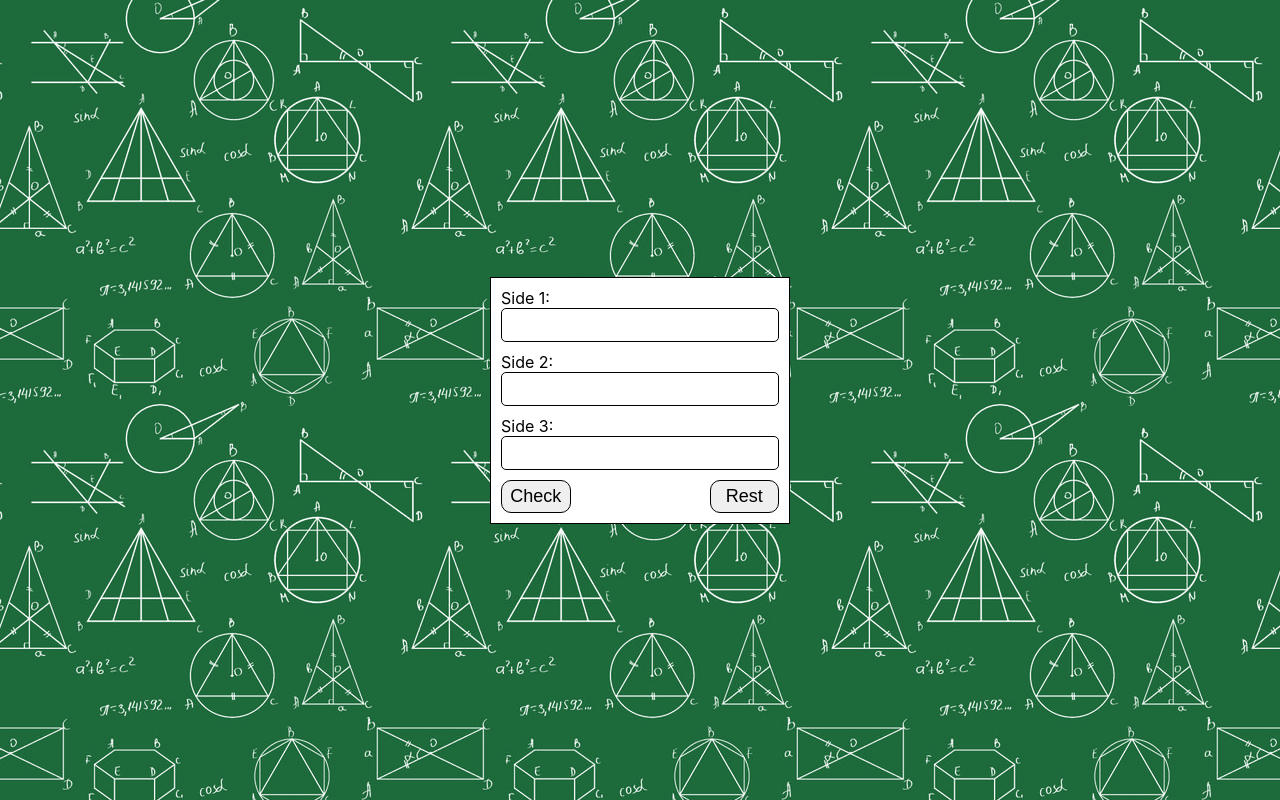
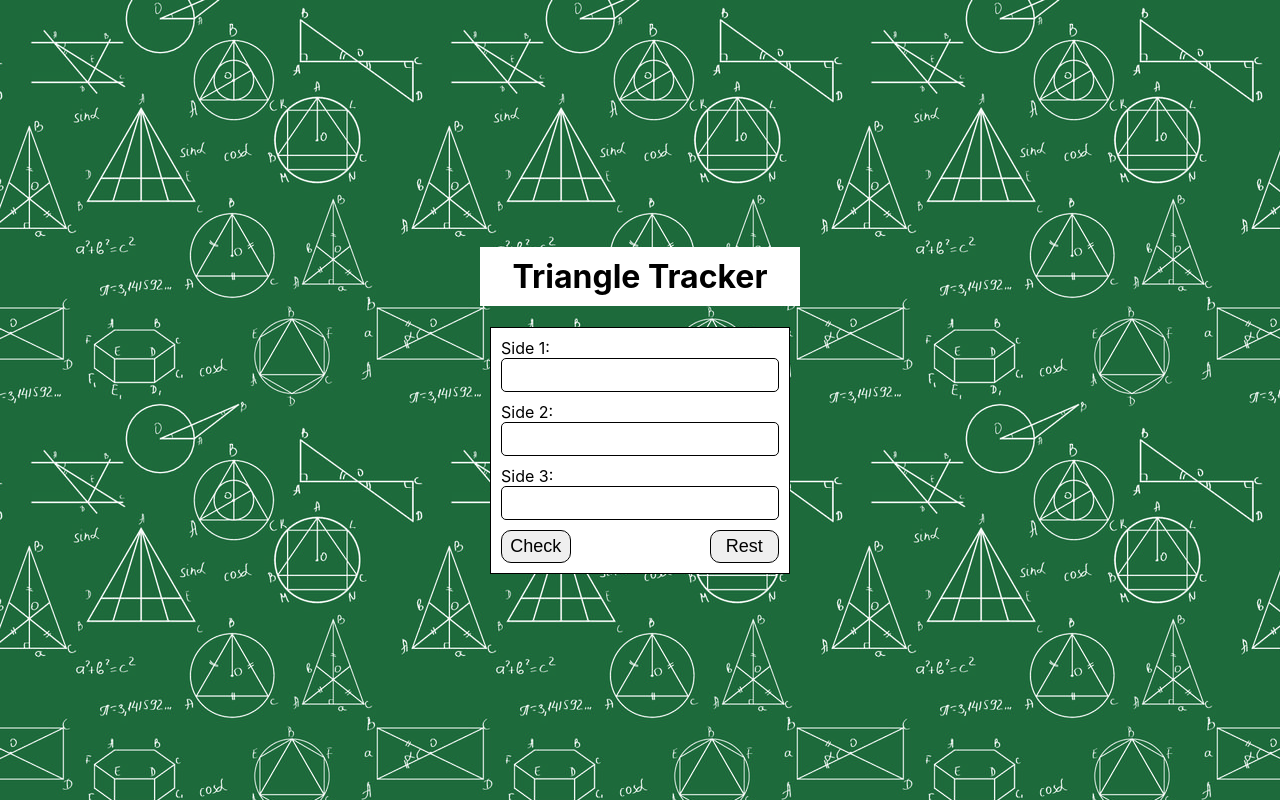
Before and after one commit to ElreyB/ts-triangle-tracker, a React (Create React App) app: page / in a window 1280 px wide. Built offline with nearby package versions, Linux system fonts and the light colour scheme.

Commit message:
made Form component

```diff
--- a/src/App.tsx
+++ b/src/App.tsx
@@ -1,59 +1,23 @@
 import React, { useState } from "react";
 import styled from "styled-components/macro";
+import Form from "./components/Form";
+import { State } from "./types";
+import { triangleType } from "./utils";
 
 const Wrapper = styled.div`
   display: flex;
   align-items: center;
   justify-content: center;
+  flex-direction: column;
   height: 100vh;
 `;
 
-const Form = styled.form`
-  border: 1px solid black;
-  min-height: 200px;
-  min-width: 300px;
+const Header = styled.h1`
   background-color: white;
-  padding: 10px;
+  min-width: 25%;
+  text-align: center;
+  padding: 10px 0;
 `;
-
-const FormField = styled.div`
-  margin-bottom: 10px;
-`;
-
-const Input = styled.input`
-  width: 100%;
-  height: 34px;
-  padding: 6px 12px;
-  font-size: 14px;
-  border-radius: 5px;
-  border: 1px solid black;
-`;
-
-const Label = styled.label`
-  display: block;
-  width: 100%;
-`;
-
-const Button = styled.button<{ width: number }>`
-  width: ${({ width }) => `${width}%`};
-  padding: 5px;
-  font-size: 18px;
-  border-radius: 10px;
-  border: 1px solid black;
-`;
-
-const ButtonGroup = styled.div`
-  display: flex;
-  justify-content: space-between;
-  align-items: center;
-`;
-
-type State = {
-  side1: string;
-  side2: string;
-  side3: string;
-  type: string;
-};
 
 const defaultState = {
   side1: "",
@@ -62,25 +26,7 @@ const defaultState = {
   type: "",
 };
 
-function triangleType(side1: number, side2: number, side3: number): string {
-  let type = "";
-  if (side1 === side2 && side2 === side3) {
-    type = "equilateral";
-  } else if (
-    side1 + side2 <= side3 ||
-    side1 + side3 <= side2 ||
-    side2 + side3 <= side1
-  ) {
-    type = "Not a Triangle";
-  } else if (side1 === side2 || side1 === side3 || side2 === side3) {
-    type = "sosceles";
-  } else if (side1 !== side2 && side1 !== side3 && side2 !== side3) {
-    type = "scalene";
-  }
-  return type;
-}
-
-function App({ width = 25 }: { width?: number }): JSX.Element {
+function App(): JSX.Element {
   const [state, setState] = useState<State>(defaultState);
   const { side1, side2, side3 } = state;
 
@@ -102,7 +48,16 @@ function App({ width = 25 }: { width?: number }): JSX.Element {
 
   return (
     <Wrapper>
-      <Form onSubmit={handleCheck}>
+      <Header>Triangle Tracker</Header>
+      <Form
+        handleCheck={handleCheck}
+        handleOnchange={handleOnchange}
+        side1={side1}
+        side2={side2}
+        side3={side3}
+        setState={() => setState(defaultState)}
+      />
+      {/* <Form onSubmit={handleCheck}>
         <FormField>
           <Label htmlFor="side1">Side 1:</Label>
           <Input
@@ -145,7 +100,7 @@ function App({ width = 25 }: { width?: number }): JSX.Element {
             Rest
           </Button>
         </ButtonGroup>
-      </Form>
+      </Form> */}
     </Wrapper>
   );
 }
--- /dev/null
+++ b/src/components/Form/Form.tsx
@@ -0,0 +1,104 @@
+import React from "react";
+import styled from "styled-components/macro";
+import { State } from "../../types";
+
+export type FormProps = {
+  handleCheck: React.FormEventHandler<HTMLFormElement>;
+  handleOnchange: React.FormEventHandler<HTMLInputElement>;
+  setState: () => void;
+} & State;
+
+const StyledForm = styled.form`
+  border: 1px solid black;
+  min-height: 200px;
+  min-width: 300px;
+  background-color: white;
+  padding: 10px;
+`;
+
+const FormField = styled.div`
+  margin-bottom: 10px;
+`;
+
+const Input = styled.input`
+  width: 100%;
+  height: 34px;
+  padding: 6px 12px;
+  font-size: 14px;
+  border-radius: 5px;
+  border: 1px solid black;
+`;
+
+const Label = styled.label`
+  display: block;
+  width: 100%;
+`;
+
+const Button = styled.button<{ width: number }>`
+  width: ${({ width }) => `${width}%`};
+  padding: 5px;
+  font-size: 18px;
+  border-radius: 10px;
+  border: 1px solid black;
+`;
+
+const ButtonGroup = styled.div`
+  display: flex;
+  justify-content: space-between;
+  align-items: center;
+`;
+
+function Form({
+  handleCheck,
+  handleOnchange,
+  side1,
+  side2,
+  side3,
+  setState,
+}: FormProps): JSX.Element {
+  const width = 25;
+  return (
+    <StyledForm onSubmit={handleCheck}>
+      <FormField>
+        <Label htmlFor="side1">Side 1:</Label>
+        <Input
+          type="number"
+          name="side1"
+          id="side1"
+          value={side1}
+          onChange={handleOnchange}
+        />
+      </FormField>
+      <FormField>
+        <Label htmlFor="side2">Side 2:</Label>
+        <Input
+          type="number"
+          name="side2"
+          id="side2"
+          value={side2}
+          onChange={handleOnchange}
+        />
+      </FormField>
+      <FormField>
+        <Label htmlFor="side3">Side 3:</Label>
+        <Input
+          type="number"
+          name="side3"
+          id="side3"
+          value={side3}
+          onChange={handleOnchange}
+        />
+      </FormField>
+      <ButtonGroup>
+        <Button width={width} type="submit">
+          Check
+        </Button>
+        <Button width={width} type="button" onClick={setState}>
+          Rest
+        </Button>
+      </ButtonGroup>
+    </StyledForm>
+  );
+}
+
+export default Form;
--- /dev/null
+++ b/src/components/Form/index.js
@@ -0,0 +1 @@
+export { default } from "./Form";
--- a/src/styles/theme.ts
+++ b/src/styles/theme.ts
@@ -1,5 +1,5 @@
 // JS reimplementation of Style Closet scales for use in styled-components
-const colors = {
+export const colors = {
   blue: "#2179ee",
   green: "#00cc9a",
   coral: "#ff6759",
@@ -16,7 +16,7 @@ const colors = {
   grey60: "#30363d",
 };
 
-const secondaryColors = {
+export const secondaryColors = {
   blue10: "#ade7ff",
   blue20: "#61bcff",
   blue30: "#2179ee",
--- /dev/null
+++ b/src/types.tsx
@@ -0,0 +1,6 @@
+export type State = {
+  side1: string;
+  side2: string;
+  side3: string;
+  type?: string;
+};
--- /dev/null
+++ b/src/utils.ts
@@ -0,0 +1,21 @@
+export function triangleType(
+  side1: number,
+  side2: number,
+  side3: number
+): string {
+  let type = "";
+  if (side1 === side2 && side2 === side3) {
+    type = "equilateral";
+  } else if (
+    side1 + side2 <= side3 ||
+    side1 + side3 <= side2 ||
+    side2 + side3 <= side1
+  ) {
+    type = "Not a Triangle";
+  } else if (side1 === side2 || side1 === side3 || side2 === side3) {
+    type = "sosceles";
+  } else if (side1 !== side2 && side1 !== side3 && side2 !== side3) {
+    type = "scalene";
+  }
+  return type;
+}
```
